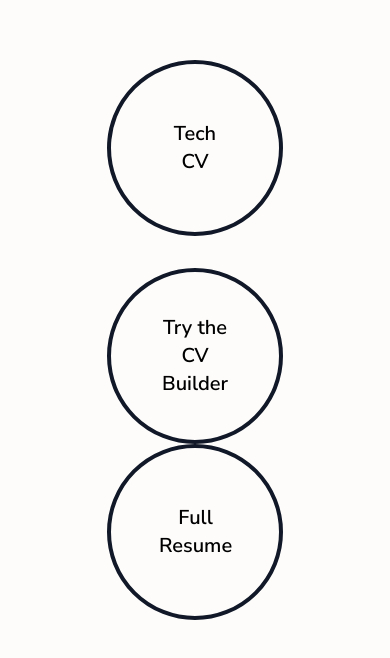
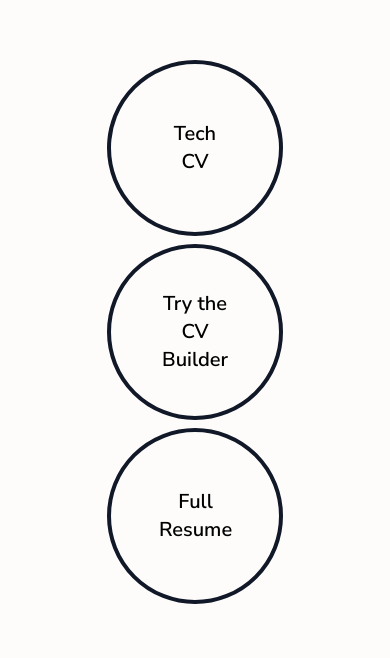
Before and after one commit to leilabb/cv-builder, a React (Vite) app: page / in a window 390 px wide. Shown: the part 116-774 px from the top of the page. Built offline with nearby package versions, Linux system fonts and the light colour scheme; no server answers.

Commit message:
add mobile view

```diff
--- a/package.json
+++ b/package.json
@@ -10,7 +10,7 @@
     "lint": "eslint . --ext js,jsx --report-unused-disable-directives --max-warnings 0",
     "preview": "vite preview",
     "predeploy": "npm run build",
-    "deploy": "gh-pages -d dist",
+    "deploy": "firebase deploy",
     "watch": "npx tailwindcss -i ./src/style.css -o ./src/output.css --watch"
   },
   "dependencies": {
--- a/src/pages/Home.jsx
+++ b/src/pages/Home.jsx
@@ -3,29 +3,31 @@ import { Link } from "react-router-dom";
 export default function Home() {
   return (
     <div>
-      <div className="flex h-full w-full flex-col md:flex-row justify-center items-center">
-        <Link to="/cv" className="mt-40 flex justify-center items-center">
-          <button className="p-12 mb-8 md:mb-0 items-center font-semibold justify-center text-xl h-44 w-44 rounded-full border-4 border-gray-900 flex hover:bg-yellow-300">
+      <div className="flex h-full w-full flex-col md:flex-row items-center">
+        <Link to="/cv" className="mt-40  mb-2 flex justify-center items-center">
+          <button className="p-12 md:mb-0 items-center font-semibold justify-center text-xl h-44 w-44 rounded-full border-4 border-gray-900 flex hover:bg-yellow-300">
             Tech CV
           </button>
         </Link>
         <Link
           to="/cvBuilder"
-          className="md:mt-40 md:ml-8 flex justify-center items-center"
+          className="md:mt-40 mb-2 md:ml-8 flex justify-center items-center"
         >
           <button className="p-12 items-center font-semibold justify-center text-xl h-44 w-44 rounded-full border-4 border-gray-900 flex hover:bg-yellow-300">
             <p className="flex ">Try the CV Builder</p>
           </button>
         </Link>
       </div>
+      <div>
         <a
           href="../assets/full-resume.pdf"
-        className=" flex justify-center items-center"
+          className=" flex md:block justify-center items-center"
         >
-        <button className="p-12 items-center font-semibold justify-center text-xl h-44 w-44 rounded-full border-4 border-gray-900 flex hover:bg-yellow-300">
+          <button className="md:block p-12 items-center font-semibold justify-center text-xl h-44 w-44 rounded-full border-4 border-gray-900 flex hover:bg-yellow-300">
             <p className="flex ">Full Resume</p>
           </button>
         </a>
       </div>
+    </div>
   );
 }
```
Lines whose indentation alone changed are shown as unchanged.
